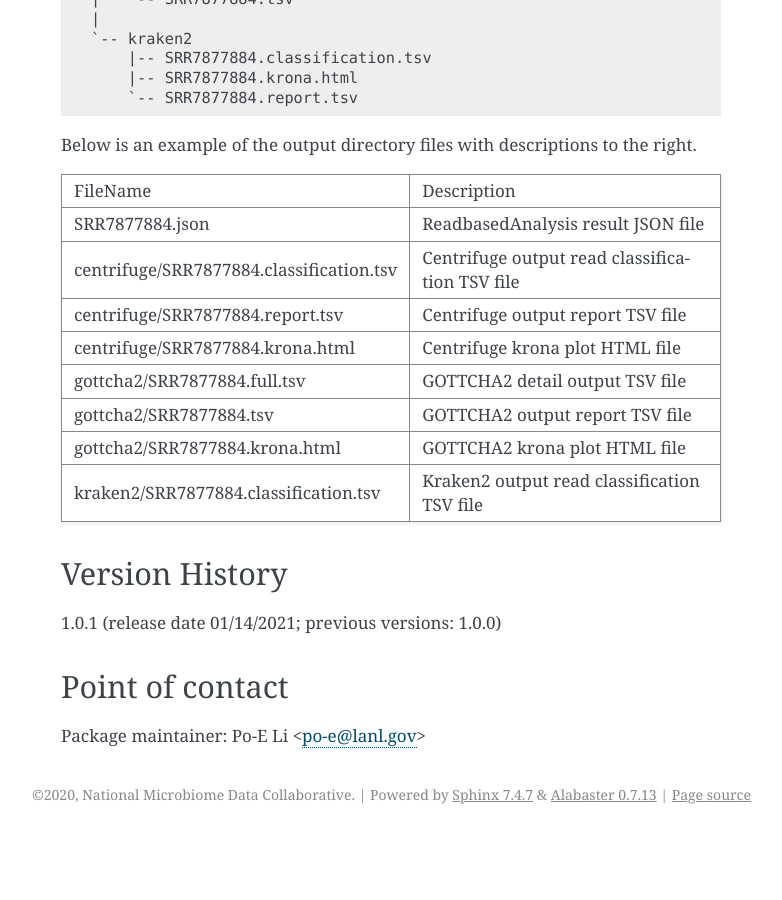
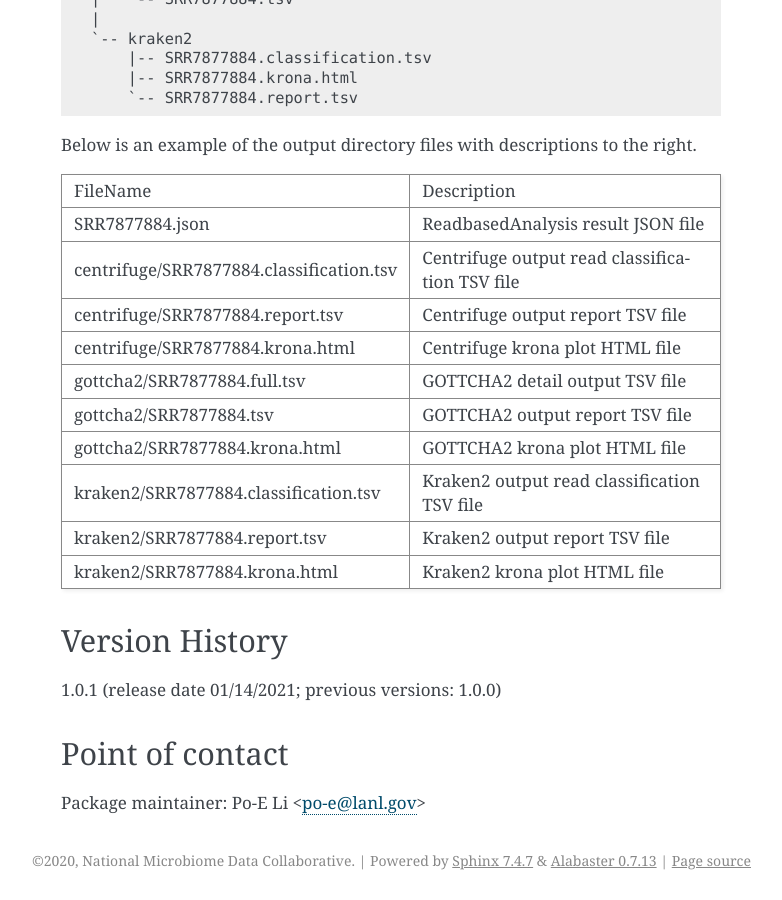
Before and after one commit to tylern4/ReadbasedAnalysis, a Sphinx documentation site: the page built from docs/index.rst, in a window 1280 px wide and 900 px high, scrolled down 3053 px. Shown: the whole window, without its empty margins (359-1141 px from the left). Built offline with Sphinx 7.4.7, drawn with Linux system fonts in a browser that asks for light colours; before the commit the page ends 3887 px from its top, so only the background shows below that.

Commit message:
Update readme files

```diff
--- a/README.rst
+++ b/README.rst
@@ -147,6 +147,8 @@
 gottcha2/SRR7877884.tsv                   GOTTCHA2 output report TSV file
 gottcha2/SRR7877884.krona.html            GOTTCHA2 krona plot HTML file
 kraken2/SRR7877884.classification.tsv     Kraken2 output read classification TSV file
+kraken2/SRR7877884.report.tsv             Kraken2 output report TSV file
+kraken2/SRR7877884.krona.html             Kraken2 krona plot HTML file
 ========================================  ==============================================
 
 
--- a/docs/index.rst
+++ b/docs/index.rst
@@ -147,6 +147,8 @@
 gottcha2/SRR7877884.tsv                   GOTTCHA2 output report TSV file
 gottcha2/SRR7877884.krona.html            GOTTCHA2 krona plot HTML file
 kraken2/SRR7877884.classification.tsv     Kraken2 output read classification TSV file
+kraken2/SRR7877884.report.tsv             Kraken2 output report TSV file
+kraken2/SRR7877884.krona.html             Kraken2 krona plot HTML file
 ========================================  ==============================================
 
 
```
